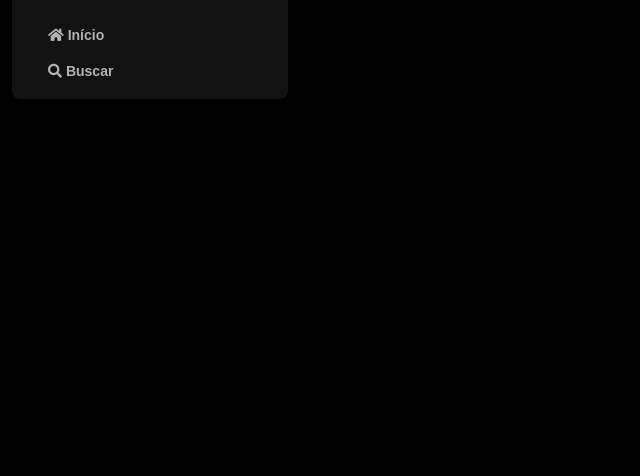
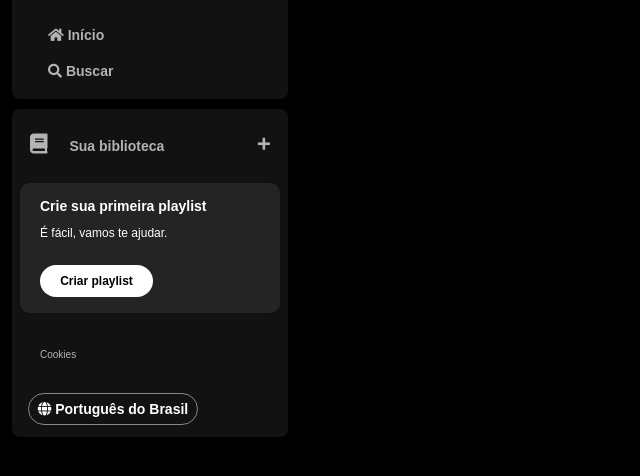
Before and after one commit to junioorismael/Sportify-projeto, a plain HTML site: page spotify/index.html in a window 1280 px wide. Shown: the part 74-550 px from the top of the page, without its empty margins (0-640 px from the left). Drawn offline with Linux system fonts and the light colour scheme.

Commit message:
biblioteca e playlist adicionado

```diff
--- a/spotify/index.html
+++ b/spotify/index.html
@@ -30,6 +30,34 @@
             </li>
         </ul>
     </nav>
+    <div class="library">
+        <div class="library__content">
+            <button class="library__button">
+                <spam class="fa fas fa-book"></spam>
+                <spam>Sua biblioteca</spam>
+            </button>
+            <span class="fa fa-plus"></span>
+        </div>
+        <section class="section-playlist">
+            <div class="section-playlist__content">
+                <span class="text title">Crie sua primeira playlist</span>
+                <span class="text subtitle">É fácil, vamos te ajudar.</span>
+                <button class="section-playlist__button">
+                    <span>Criar playlist</span>
+                </button>
+            </div>
+        </section>
+
+        <div class="cookies">
+            <a href="">Cookies</a>
+        </div>
+        <div class="languages">
+            <button class="languages__button">
+                <span class="fa fa-globe"></span>
+                <span>Português do Brasil</span>
+            </button>
+        </div>
+    </div>
 </div>
 </body>
 </html>
--- a/spotify/styles.css
+++ b/spotify/styles.css
@@ -54,3 +54,124 @@ body {
     font-size: 14px;
     font-family: "DM Sans", sans-serif;
 }
+
+.library {
+    background-color: #121212;
+    border-radius: 8px;
+    display: flex;
+    justify-content: space-between;
+    flex-direction: column;
+    padding: 4px 8px;
+    color: #b3b3b3;
+    font-weight: 600;
+    font-size: 14px;
+    margin-top: 10px;
+}
+
+.library__content {
+    display: flex;
+    justify-content: space-between;
+}
+
+.library__button {
+    margin-right: 10px;
+    color: #b3b3b3;
+    background-color: transparent;
+    border: 0px;
+    font-size: 14px;
+    font-weight: 700;
+    font-family: "DM Sans", sans-serif;
+    text-align: center;
+    text-decoration: none;
+    text-transform: none;
+    padding: 20px 10px;
+}
+
+.library__button .fa {
+    font-size: 20px;
+    margin-right: 10px;
+    font-weight: 300;
+    padding-right: 8px;
+
+}
+
+.library__content .fa-plus {
+    margin: 24px 10px;
+}
+
+.section-playlist {
+    display: flex;
+    align-items: flex-start;
+    justify-content: space-between;
+    gap: 20px;
+    background-color: #242424;
+    color: #b3b3b3;
+    font-weight: 600;
+    font-size: 14px;
+    margin: 8px 0px;
+    padding: 16px 20px;
+    border-radius: 10px;
+}
+
+.section-playlist .section-playlist__content {
+    display: flex;
+    flex-direction: column;
+}
+
+.section-playlist__content .text {
+    padding-bottom: 14px;
+    color: #fff;
+    font-family: "DM Sans", sans-serif;
+}
+
+.section-playlist__content .title {
+    font-weight: 700;
+}
+
+.section-playlist__content .subtitle {
+    font-weight: 500;
+    font-size: 12px;
+}
+
+.section-playlist__button {
+    display: flex;
+    justify-content: center;
+    background-color: #fff;
+    color: #000;
+    border-radius: 20px;
+    font-size: 12px;
+    font-weight: 700;
+    font-family: "DM Sans", sans-serif;
+    text-decoration: none;
+    padding: 10px;
+    margin-top: 12px;
+    border: 0px;
+    width: 113px;
+}
+
+.sidebar .cookies {
+    margin: 25px 20px;
+}
+
+.sidebar .cookies a {
+    color: #b3b3b3;
+    font-weight: 500;
+    font-size: 10px;
+    text-decoration: none;
+}
+
+.sidebar .cookies a:hover{
+    text-decoration: underline;
+}
+
+.languages .languages__button {
+    background-color: transparent;
+    border: 1px solid #878787;
+    color: #fff;
+    font-weight: bold;
+    cursor: pointer;
+    width: 170px;
+    margin: 8px;
+    padding: 8px;
+    border-radius: 20px;
+}
```
